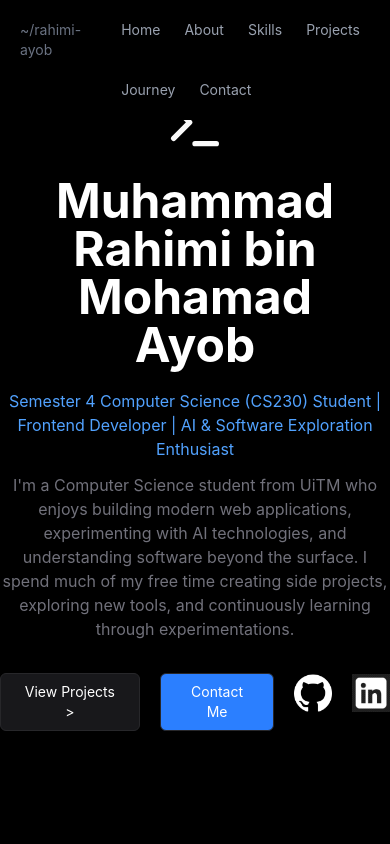
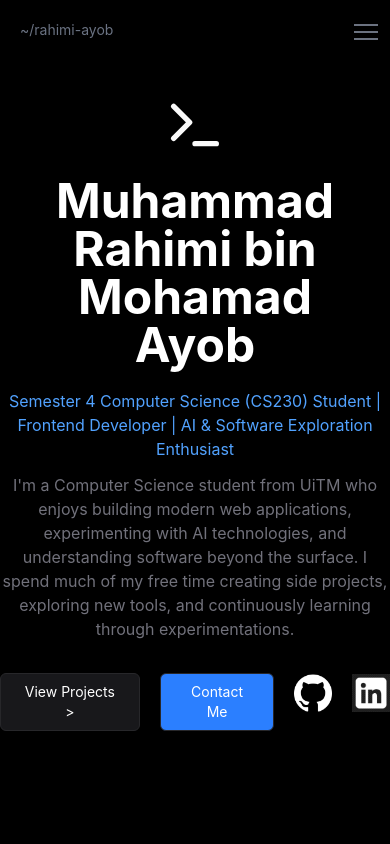
Before and after one commit to RahimiAyob/portfolio, a React app: page / in a window 390 px wide. Shown: the top 844 px of the page. Built offline with nearby package versions, Linux system fonts and the light colour scheme; the HTML template or start-up script is replaced by a standard one.

Commit message:
more polish

```diff
--- a/package.json
+++ b/package.json
@@ -11,8 +11,11 @@
   },
   "dependencies": {
     "@tailwindcss/vite": "^4.3.1",
+    "hamburger-react": "^2.5.2",
+    "hamburgers": "^1.2.1",
     "lucide-react": "^1.18.0",
     "react": "^19.2.6",
+    "react-burger-menu": "^3.1.0",
     "react-dom": "^19.2.6",
     "tailwindcss": "^4.3.1"
   },
@@ -20,6 +23,7 @@
     "@eslint/js": "^10.0.1",
     "@types/node": "^24.12.3",
     "@types/react": "^19.2.14",
+    "@types/react-burger-menu": "^2.8.7",
     "@types/react-dom": "^19.2.3",
     "@vitejs/plugin-react": "^6.0.1",
     "eslint": "^10.3.0",
--- a/src/App.tsx
+++ b/src/App.tsx
@@ -8,7 +8,7 @@ export default function App(){
         <div>
             <div>
                 <TopBar />
-                <Hero />
+                <Hero  />
                 <AboutMe />
                 <TechnicalSkills />
             </div>
--- a/src/components/AboutMe.tsx
+++ b/src/components/AboutMe.tsx
@@ -3,7 +3,7 @@ import {MiniDescription} from "./MiniDescription.tsx";
 
 export function AboutMe() {
     return (
-        <div className="flex flex-col px-7 h-screen">
+        <div id="about" className="flex flex-col px-7 h-screen scroll-mt-20">
             <div className="flex items-center">
                 <div className="h-px w-5 bg-blue-500"></div>
                 <MiniTitle>About me</MiniTitle>
--- a/src/components/Button.tsx
+++ b/src/components/Button.tsx
@@ -1,7 +1,12 @@
 import type {ReactNode} from "react";
 
-export function Button({children}: { children: ReactNode }) {
+type ButtonProps = {
+    children: ReactNode;
+    onClick?: () => void;
+};
+
+export function Button({children , onClick}:  ButtonProps ) {
     return (
-        <button className="text-gray-400 px-3 py-5 text-sm">{children}</button>
+        <button onClick={onClick} className="text-gray-400 px-3 py-5 text-sm">{children}</button>
     )
 }
--- a/src/components/Hero.tsx
+++ b/src/components/Hero.tsx
@@ -3,9 +3,10 @@ import githubwhite from "../assets/github-white-icon.png";
 import linkedinwhite from "../assets/linkedinwhite.png";
 
 export function Hero() {
+
     return (
-        <div className="flex flex-col justify-center items-center h-screen text-white text-center max-w-2xl mx-auto">
-            <Terminal className="text-zinc-50 group-hover: text-blue-400" size={64}/>
+        <div id="hero" className="flex flex-col justify-center items-center h-screen text-white text-center max-w-2xl mx-auto">
+            <Terminal className="text-zinc-50 group-hover: " size={64}/>
             <h1 className="text-5xl font-bold m-5">Muhammad Rahimi bin Mohamad Ayob</h1>
             <p className="text-blue-400">Semester 4 Computer Science (CS230) Student | Frontend Developer | AI &
                 Software Exploration Enthusiast</p>
@@ -17,8 +18,8 @@ export function Hero() {
                 <button className="bg-zinc-900 px-5 py-2 text-sm border border-zinc-800 rounded-md">View
                     Projects &gt; </button>
                 <button className="bg-blue-500 px-5 text-sm border border-zinc-800 rounded-md">Contact Me</button>
-                <button className="size-10"><img src={githubwhite}/></button>
-                <button className="size-10"><img src={linkedinwhite}/></button>
+                <button className="size-10"><img src={githubwhite} alt="githubwhite"/></button>
+                <button className="size-10"><img src={linkedinwhite} alt="linkedinwhite"/></button>
             </div>
         </div>
     )
--- a/src/components/TechnicalSkills.tsx
+++ b/src/components/TechnicalSkills.tsx
@@ -4,7 +4,7 @@ import {Cards} from "./Cards.tsx";
 
 export function TechnicalSkills() {
     return (
-        <div className="flex flex-col px-7 h-screen">
+        <div id="skills" className="flex flex-col px-7 h-screen scroll-mt-20">
             <div className="flex items-center">
                 <div className="h-px w-5 bg-blue-500"></div>
                 <MiniTitle>Technical Skills </MiniTitle>
--- a/src/components/TopBar.tsx
+++ b/src/components/TopBar.tsx
@@ -1,19 +1,53 @@
 import {Button} from "./Button.tsx";
+import Hamburger from 'hamburger-react'
+import {useState} from "react";
+
+
 
 export function TopBar() {
+    const [isOpen, setOpen] = useState(false);
+    const scrollTo = (id: string) => {
+        document.getElementById(id)?.scrollIntoView({
+            behavior: "smooth",
+        });
+    };
+
     return (
-        <div className="fixed w-full flex justify-between bg-black">
+        <div>
+            {/*medium to high screen*/}
+            <div className="fixed w-full flex justify-between bg-black ">
                 <div>
                     <p className="text-gray-500 p-5 text-sm">~/rahimi-ayob</p>
                 </div>
-            <div className="mx-2">
-                <Button> Home </Button>
+                <div className="hidden md:flex mx-2 ">
+                    <Button onClick = {() => scrollTo("hero")}> Home </Button>
+                    <Button onClick = {() => scrollTo("about")}> About </Button>
+                    <Button onClick = {() => scrollTo("skills")}> Skills </Button>
+                    <Button> Projects </Button>
+                    <Button> Journey </Button>
+                    <Button> Contact </Button>
+                </div>
+            </div>
+            {/*small screen*/}
+            <div className="py-2 fixed right-0 md:hidden z-100 ">
+                <Hamburger toggled={isOpen} toggle = {setOpen} size={24} color="#6b7280"  />
+            </div>
+                {isOpen && (
+                    <div>
+                        <div className="inset-0 z-40 bg-black/30 fixed" onClick={() => setOpen(false)}/>
+                        <div className="items-center z-50 md:hidden fixed right-0 w-48 bg-gray-600 inline p-10 text-lg space-y-1 h-screen" >
+                            <ul>
+                                <Button>Home</Button>
                                 <Button> About </Button>
                                 <Button> Skills </Button>
                                 <Button> Projects </Button>
                                 <Button> Journey </Button>
                                 <Button> Contact </Button>
+                            </ul>
                         </div>
                     </div>
+                )}
+        </div>
+
     )
 }
```
Also changed, not shown: 1 other file (tests, documents, lock files or other folders). Lines whose indentation alone changed are shown as unchanged.
